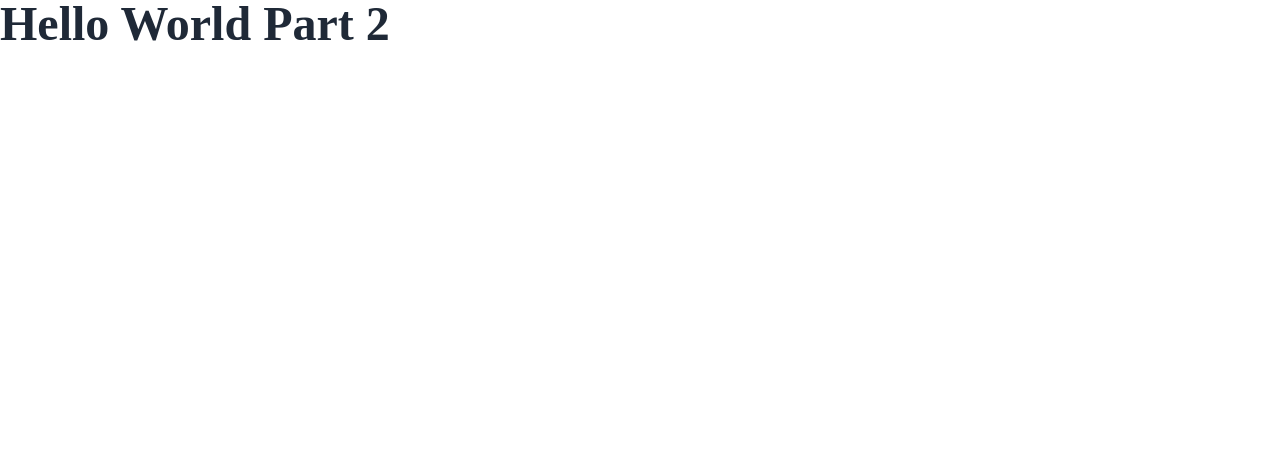
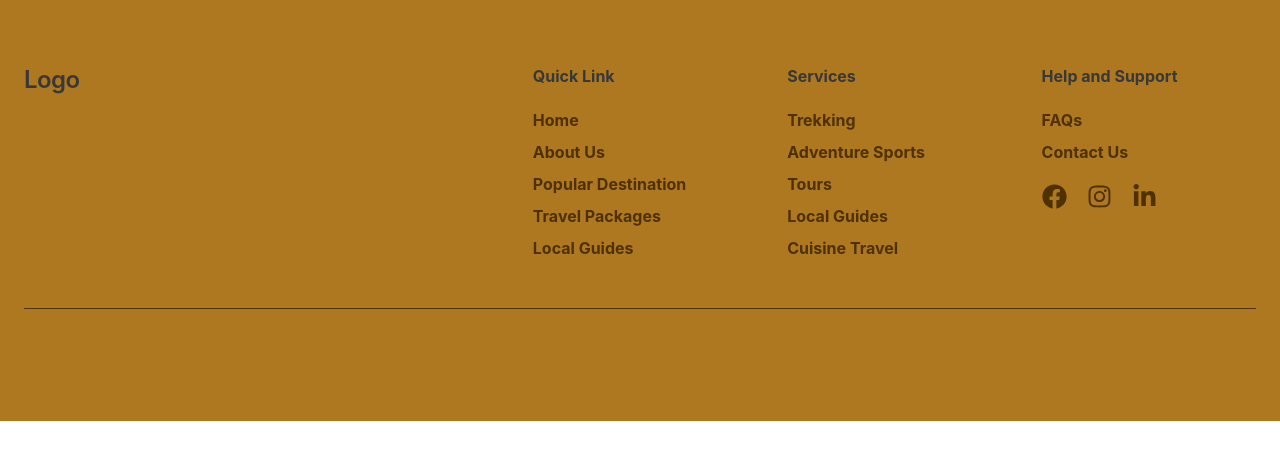
Before and after one commit to saikanepal/Tourism_Front, a React (Create React App) app: page / in a window 1280 px wide. Shown: the top 460 px of the page. Built offline with nearby package versions, Linux system fonts and the light colour scheme.

Commit message:
Complete UI for desktop

```diff
--- /dev/null
+++ b/src/Components/Footer/Footer.js
@@ -0,0 +1,67 @@
+import React from 'react'
+import { Link } from 'react-router-dom'
+import { FaFacebook } from "react-icons/fa";
+import { FaInstagram } from "react-icons/fa";
+import { FaLinkedinIn } from "react-icons/fa";
+
+const Footer = () => {
+    return (
+        <div>
+            <footer className="bg-[#AD7820]">
+                <div className="container px-6 py-16 mx-auto">
+                    <div className="grid grid-cols-1 gap-10 sm:grid-cols-2 sm:gap-y-10 lg:grid-cols-5">
+                        <div className="sm:col-span-2">
+                            <h1 className="max-w-lg text-xl font-semibold tracking-tight text-[#383838] xl:text-2xl">Logo</h1>
+                        </div>
+
+                        {/* QUICK LINKS  */}
+                        <div>
+                            <p className="font-bold text-[#383838]">Quick Link</p>
+                            <div className="flex flex-col items-start mt-5 font-bold text-[#4F3100] space-y-2">
+                                <Link to="/" className=" transition-colors duration-300 hover:underline hover:text-white">Home</Link>
+                                <Link to="/" className=" transition-colors duration-300 hover:underline hover:text-white">About Us</Link>
+                                <Link to="/" className=" transition-colors duration-300 hover:underline hover:text-white">Popular Destination</Link>
+                                <Link to="/" className=" transition-colors duration-300 hover:underline hover:text-white">Travel Packages</Link>
+                                <Link to="/" className=" transition-colors duration-300 hover:underline hover:text-white">Local Guides</Link>
+                            </div>
+                        </div>
+
+
+                        {/* SERVICES  */}
+                        <div>
+                            <p className="font-bold text-[#383838] dark:text-white">Services</p>
+                            <div className="flex flex-col items-start mt-5 space-y-2 font-bold text-[#4F3100]">
+                                <Link to="/" className=" transition-colors duration-300 hover:underline hover:text-white">Trekking</Link>
+                                <Link to="/" className=" transition-colors duration-300 hover:underline hover:text-white">Adventure Sports</Link>
+                                <Link to="/" className=" transition-colors duration-300 hover:underline hover:text-white">Tours</Link>
+                                <Link to="/" className=" transition-colors duration-300 hover:underline hover:text-white">Local Guides</Link>
+                                <Link to="/" className=" transition-colors duration-300 hover:underline hover:text-white">Cuisine Travel</Link>
+                            </div>
+                        </div>
+
+                        {/* HELP AND SUPPORT  */}
+
+                        <div>
+                            <p className="font-bold text-[#383838] dark:text-white">Help and Support</p>
+                            <div className="flex flex-col items-start my-5 space-y-2 font-bold text-[#4F3100]">
+                                <Link to="/" className="transition-colors duration-300 hover:underline hover:text-white">FAQs</Link>
+                                <Link to="/" className="transition-colors duration-300 hover:underline hover:text-white">Contact Us</Link>
+                            </div>
+                            <div className="flex gap-5 mt-auto font-bold text-[#4F3100]">
+                                <a href="https://www.facebook.com" target='_blank'><FaFacebook size={25} /></a>
+                                <a href="https://www.instagram.com" target='_blank'><FaInstagram size={25} /></a>
+                                <a href="https://www.linkedin.com" target='_blank'><FaLinkedinIn size={25} /></a>
+                            </div>
+                        </div>
+                    </div>
+
+                    <hr className="my-6 border-[#4F3100] md:my-12" />
+
+
+                </div>
+            </footer >
+        </div >
+    )
+}
+
+export default Footer
--- a/src/Components/HomePage/HomePage.js
+++ b/src/Components/HomePage/HomePage.js
@@ -1,9 +1,10 @@
 import React from 'react'
+import Footer from '../Footer/Footer'
 
 export default function HomePage() {
     return (
-        <div className=' font-jomolhari font-semibold text-5xl text-gray-800'>
-                Hello World Part 2
+        <div className=''>
+            <Footer />
         </div>
     )
 }
```
